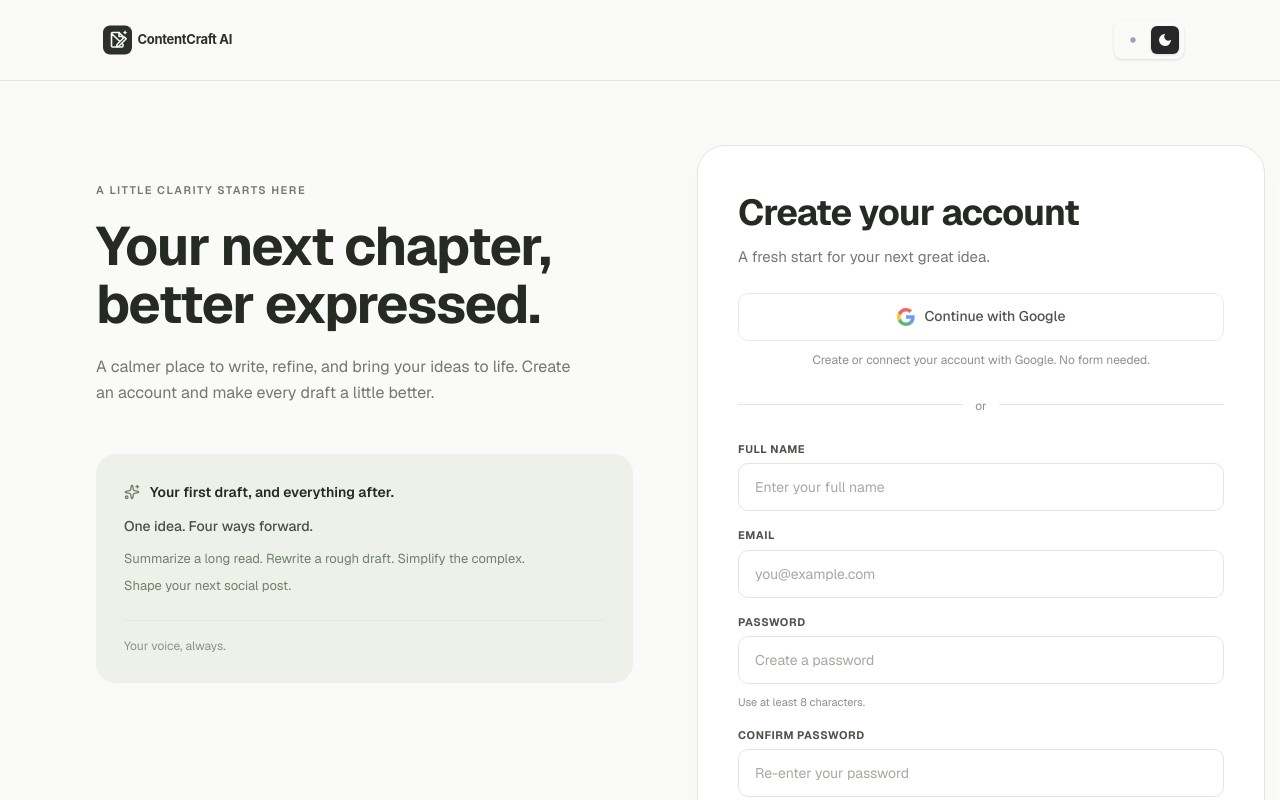
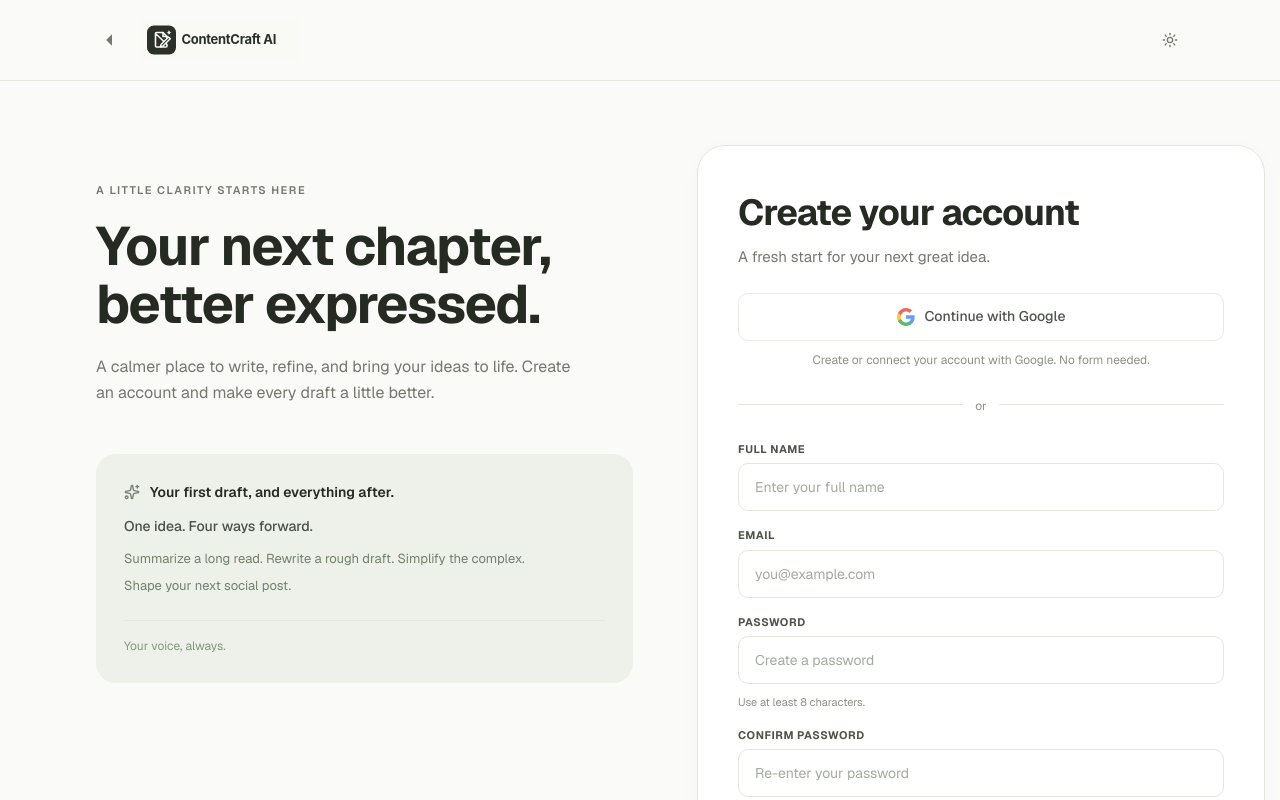
Before and after one commit to Tirthayanb/contentcraft-ai, a Next.js app: page /signup in a window 1280 px wide. Both pictures are taken after a click on the button 1165 px from the left and 40 px from the top of the page. Shown: the top 800 px of the page. Built offline with nearby package versions, Linux system fonts and the light colour scheme.

Commit message:
feat(scrollbar): implement slim scrollbar styles for light and dark modes feat(back-button): add reusable BackButton component for navigation feat(theme-toggle): refactor ThemeToggle to simplify theme switching logic feat(signup): integrate BackButton into SignupPage header for improved navigation

```diff
--- a/src/app/globals.css
+++ b/src/app/globals.css
@@ -81,3 +81,44 @@ body {
   font-family: var(--font-sans), system-ui, -apple-system, BlinkMacSystemFont, 'Segoe UI', Roboto, Oxygen, Ubuntu, Cantarell, sans-serif;
   -webkit-font-smoothing: antialiased;
 }
+
+/* Slim browser scrollbar — Chromium */
+::-webkit-scrollbar {
+  width: 6px;
+}
+
+::-webkit-scrollbar-track {
+  background: #F3F4EF;
+}
+
+::-webkit-scrollbar-thumb {
+  background-color: #C9CCC7;
+  border-radius: 9999px;
+}
+
+::-webkit-scrollbar-thumb:hover {
+  background-color: #AFB6A7;
+}
+
+/* Slim browser scrollbar — Firefox */
+html {
+  scrollbar-width: thin;
+  scrollbar-color: #C9CCC7 #F3F4EF;
+}
+
+/* Dark mode scrollbar */
+.dark ::-webkit-scrollbar-track {
+  background: #18181B;
+}
+
+.dark ::-webkit-scrollbar-thumb {
+  background-color: #41473D;
+}
+
+.dark ::-webkit-scrollbar-thumb:hover {
+  background-color: #71816B;
+}
+
+html.dark {
+  scrollbar-color: #41473D #18181B;
+}
--- a/src/app/page.tsx
+++ b/src/app/page.tsx
@@ -19,13 +19,10 @@ import {
   Layout,
   RotateCw,
   Menu,
-  Moon,
-  Sun,
   X,
 } from "lucide-react";
 import { Button } from "@/components/ui/button";
 import { ThemeToggle } from "@/components/ui/theme-toggle";
-import { useTheme } from "@/components/providers/theme-provider";
 import { BrandLogo } from "@/components/brand/brand-logo";
 import { Container } from "@/components/layout/container";
 
@@ -118,7 +115,6 @@ export default function Home() {
   const [isTransitioning, setIsTransitioning] = useState<boolean>(false);
   const [isPaused, setIsPaused] = useState<boolean>(false);
   const [mobileMenuOpen, setMobileMenuOpen] = useState<boolean>(false);
-  const { resolvedTheme, setTheme } = useTheme();
   const [prefersReducedMotion, setPrefersReducedMotion] = useState<boolean>(() => {
     if (typeof window !== "undefined") {
       return window.matchMedia("(prefers-reduced-motion: reduce)").matches;
@@ -378,17 +374,9 @@ export default function Home() {
             >
               <Link href="/signup">Get Started</Link>
             </Button>
-            <ThemeToggle size="sm" className="hidden md:ml-3 sm:ml-4" />
+            <ThemeToggle size="sm" className="md:ml-3 sm:ml-4" />
 
-            {/* Mobile bar: compact single-icon theme toggle + hamburger menu */}
-            <button
-              type="button"
-              onClick={() => setTheme(resolvedTheme === "light" ? "dark" : "light")}
-              className="md:hidden flex items-center justify-center w-8 h-8 rounded-lg text-[#74786F] hover:bg-[#F0EFEA] transition-colors focus-visible:outline-none focus-visible:ring-2 focus-visible:ring-[#373A36]"
-              aria-label={resolvedTheme === "light" ? "Switch to dark mode" : "Switch to light mode"}
-            >
-              {resolvedTheme === "light" ? <Moon className="w-5 h-5" /> : <Sun className="w-5 h-5" />}
-            </button>
+            {/* Mobile bar: hamburger menu */}
             <button
               type="button"
               onClick={() => setMobileMenuOpen(!mobileMenuOpen)}
--- a/src/app/signup/page.tsx
+++ b/src/app/signup/page.tsx
@@ -7,6 +7,7 @@ import { Button } from '@/components/ui/button';
 import { ThemeToggle } from '@/components/ui/theme-toggle';
 import { BrandLogo } from '@/components/brand/brand-logo';
 import { Container } from '@/components/layout/container';
+import { BackButton } from '@/components/ui/back-button';
 import { AlertCircle, ArrowRight, Sparkles } from 'lucide-react';
 
 const API_URL = '/api/auth/signup';
@@ -168,6 +169,8 @@ export default function SignupPage() {
       {/* Header: matched to shared layout rhythm and alignment */}
       <header className="w-full border-b border-[#E4E6DE] bg-[#FAFAF8]">
         <Container className="h-16 sm:h-20 flex justify-between items-center">
+          <div className="flex items-center gap-2 sm:gap-3">
+            <BackButton className="hidden md:flex" />
             <Link
               href="/"
               aria-label="Go to home page"
@@ -175,6 +178,7 @@ export default function SignupPage() {
             >
               <BrandLogo size="md" priority />
             </Link>
+          </div>
           <ThemeToggle size="sm" />
         </Container>
       </header>
--- /dev/null
+++ b/src/components/ui/back-button.tsx
@@ -0,0 +1,44 @@
+'use client';
+
+import * as React from 'react';
+import { useRouter } from 'next/navigation';
+import { ArrowLeft } from 'lucide-react';
+
+import { cn } from '@/lib/utils';
+
+export interface BackButtonProps {
+  className?: string;
+}
+
+/**
+ * Reusable icon-only Back Button.
+ *
+ * Navigates to the previous page in history when one exists; falls back to
+ * the Landing Page (`/`) when there is no prior in-app history.
+ */
+export function BackButton({ className }: BackButtonProps) {
+  const router = useRouter();
+
+  const handleClick = React.useCallback(() => {
+    if (window.history.length > 1) {
+      router.back();
+    } else {
+      router.replace('/');
+    }
+  }, [router]);
+
+  return (
+    <button
+      type="button"
+      onClick={handleClick}
+      aria-label="Go back"
+      className={cn(
+        'flex items-center justify-center rounded-lg text-[#74786F] hover:bg-[#F0EFEA] transition-colors focus-visible:outline-none focus-visible:ring-2 focus-visible:ring-[#373A36]',
+        'w-8 h-8',
+        className,
+      )}
+    >
+      <ArrowLeft className="w-5 h-5 fill-current stroke-none" />
+    </button>
+  );
+}
--- a/src/components/ui/theme-toggle.tsx
+++ b/src/components/ui/theme-toggle.tsx
@@ -10,61 +10,33 @@ interface ThemeToggleProps {
   size?: 'default' | 'sm';
 }
 
-const ThemeToggle = React.forwardRef<HTMLDivElement, ThemeToggleProps>(
-  ({ className, size = 'sm', ...props }, ref) => {
+const ThemeToggle = React.forwardRef<HTMLButtonElement, ThemeToggleProps>(
+  ({ className, size = 'sm' }, ref) => {
     const { resolvedTheme, setTheme } = useTheme();
-    const isDark = resolvedTheme === 'dark';
 
     const btnSize = size === 'sm' ? 'w-7 h-7' : 'w-8 h-8';
     const iconSize = size === 'sm' ? 'w-4 h-4' : 'w-5 h-5';
 
     return (
-      <div
+      <button
         ref={ref}
-        role="group"
-        aria-label="Theme mode"
+        type="button"
+        onClick={() => setTheme(resolvedTheme === 'light' ? 'dark' : 'light')}
+        aria-label={resolvedTheme === 'light' ? 'Switch to dark mode' : 'Switch to light mode'}
         className={cn(
-          'inline-flex items-center gap-1 rounded-lg border border-transparent bg-[#FAFAF8] p-1 shadow-sm',
-          className
+          'flex items-center justify-center rounded-lg text-[#74786F] hover:bg-[#F0EFEA] transition-colors focus-visible:outline-none focus-visible:ring-2 focus-visible:ring-[#373A36]',
+          btnSize,
+          className,
         )}
-        {...props}
       >
-        {/* Light Mode — Sun */}
-        <button
-          type="button"
-          aria-pressed={!isDark}
-          aria-label="Switch to light mode"
-          onClick={() => setTheme('light')}
-          className={cn(
-            btnSize,
-            'rounded-md flex items-center justify-center transition-all duration-200 focus-visible:outline-none focus-visible:ring-2 focus-visible:ring-[#373A36]/30 disabled:pointer-events-none disabled:opacity-50',
-            !isDark
-              ? 'bg-[#27272A] text-[#FAFAF8] shadow-sm'
-              : 'text-[#9CA3AF] hover:bg-[#F4F4F2] hover:text-[#373A36]'
-          )}
-        >
-          <Sun className={cn(iconSize, 'fill-current stroke-none')} />
-        </button>
-
-        {/* Dark Mode — Moon */}
-        <button
-          type="button"
-          aria-pressed={isDark}
-          aria-label="Switch to dark mode"
-          onClick={() => setTheme('dark')}
-          className={cn(
-            btnSize,
-            'rounded-md flex items-center justify-center transition-all duration-200 focus-visible:outline-none focus-visible:ring-2 focus-visible:ring-[#373A36]/30 disabled:pointer-events-none disabled:opacity-50',
-            isDark
-              ? 'bg-[#27272A] text-[#FAFAF8] shadow-sm'
-              : 'text-[#9CA3AF] hover:bg-[#F4F4F2] hover:text-[#373A36]'
-          )}
-        >
-          <Moon className={cn(iconSize, 'fill-current stroke-none')} />
-        </button>
-      </div>
+        {resolvedTheme === 'light' ? (
+          <Moon className={iconSize} />
+        ) : (
+          <Sun className={iconSize} />
+        )}
+      </button>
     );
-  }
+  },
 );
 
 ThemeToggle.displayName = 'ThemeToggle';
```
Also changed, not shown: 2 other files (tests, documents, lock files or other folders). Lines whose indentation alone changed are shown as unchanged.
